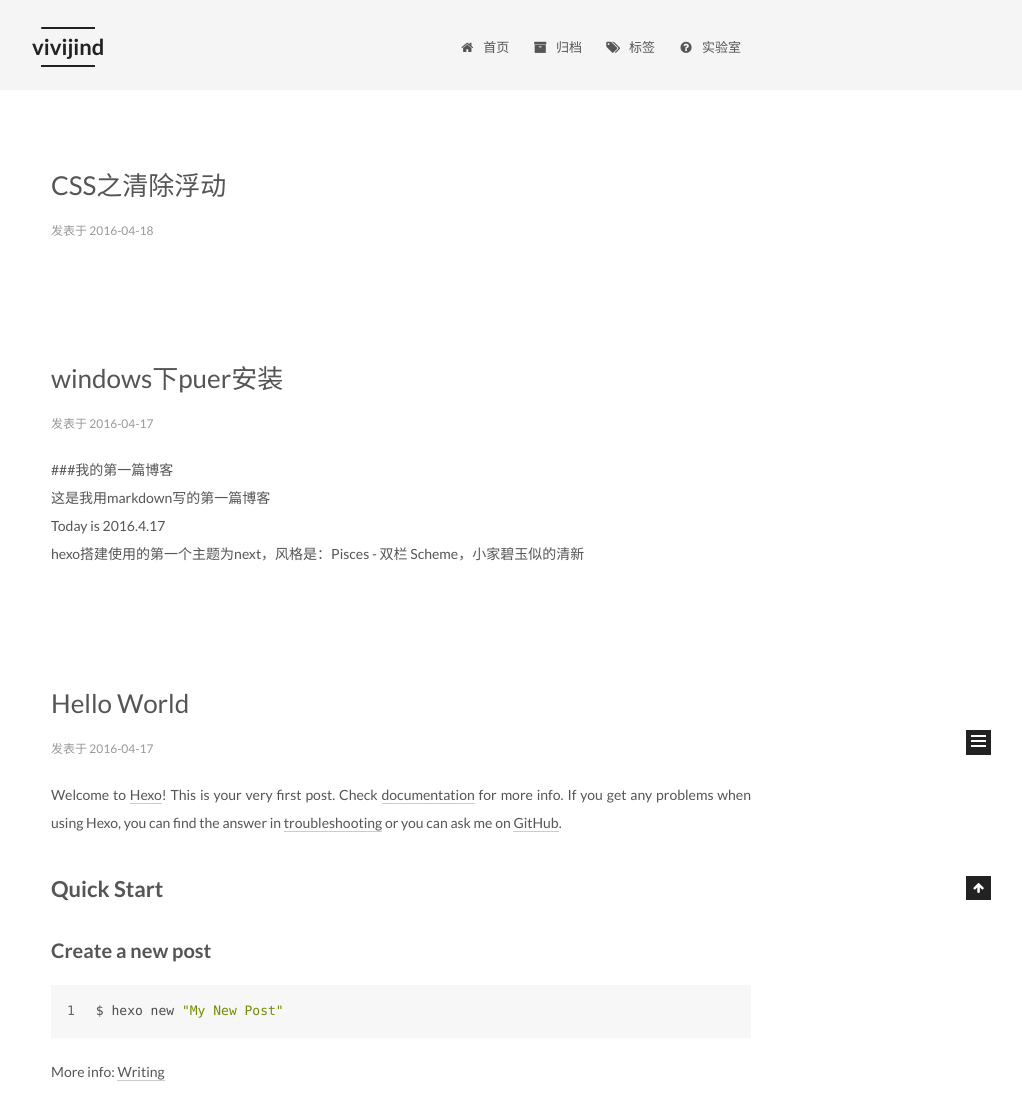
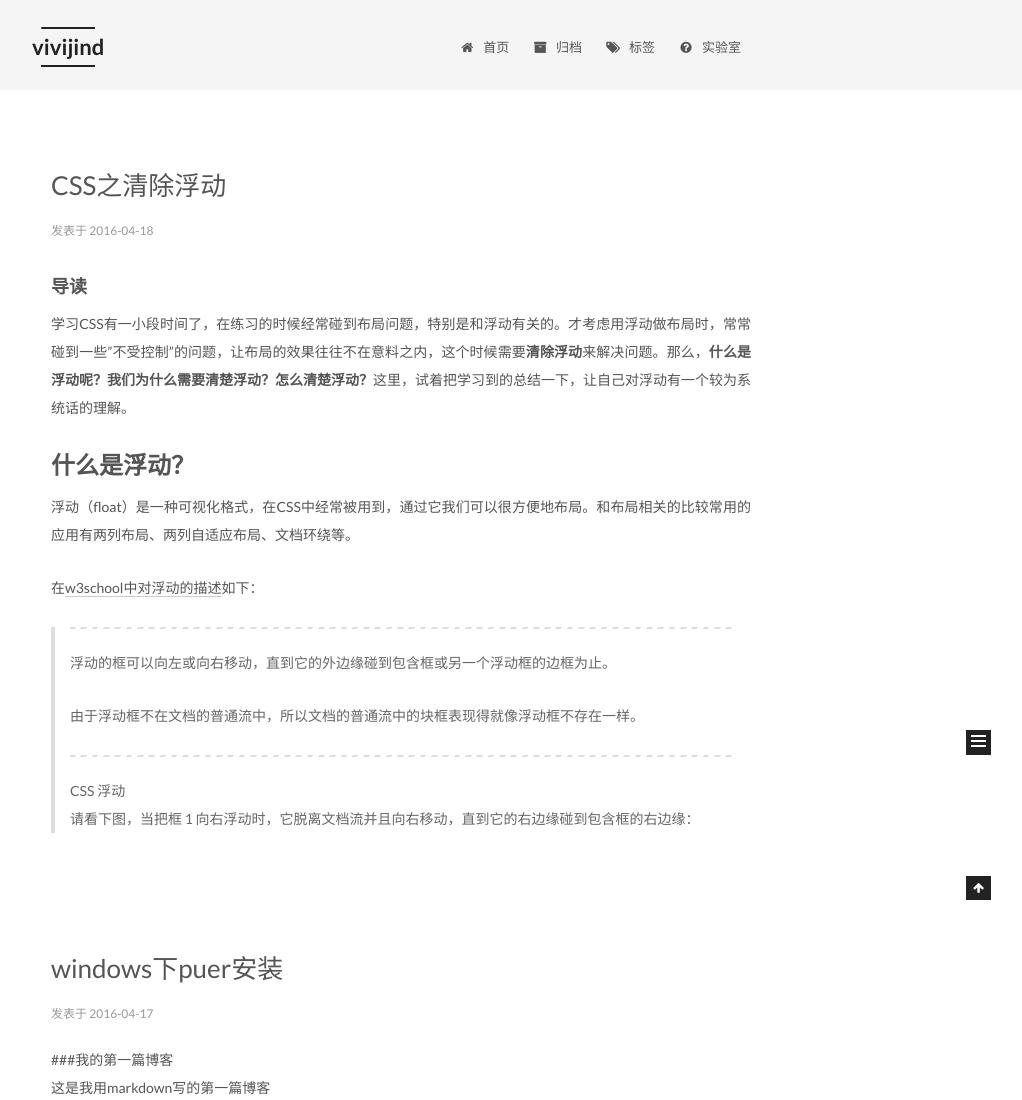
Before and after one commit to vivijind/vivijind.github.io, a plain HTML site: page index.html in a window 1280 px wide. Shown: the top 1100 px of the page, without its empty margins (239-1261 px from the left). Drawn offline with Linux system fonts and the light colour scheme.

Commit message:
Site updated: 2016-04-18 14:11:32

```diff
--- a/index.html
+++ b/index.html
@@ -283,6 +283,16 @@
 
 
 
+            <h4 id="导读"><a href="#导读" class="headerlink" title="导读"></a>导读</h4><p>学习CSS有一小段时间了，在练习的时候经常碰到布局问题，特别是和浮动有关的。才考虑用浮动做布局时，常常碰到一些”不受控制”的问题，让布局的效果往往不在意料之内，这个时候需要<strong>清除浮动</strong>来解决问题。那么，<strong>什么是浮动呢？我们为什么需要清楚浮动？怎么清楚浮动？</strong>这里，试着把学习到的总结一下，让自己对浮动有一个较为系统话的理解。</p>
+<h1 id="什么是浮动？"><a href="#什么是浮动？" class="headerlink" title="什么是浮动？"></a>什么是浮动？</h1><p>浮动（float）是一种可视化格式，在CSS中经常被用到，通过它我们可以很方便地布局。和布局相关的比较常用的应用有两列布局、两列自适应布局、文档环绕等。</p>
+<p>在<a href="http://www.w3school.com.cn/css/css_positioning_floating.asp" target="_blank" rel="external">w3school中对浮动的描述</a>如下：</p>
+<blockquote>
+<hr>
+<p>浮动的框可以向左或向右移动，直到它的外边缘碰到包含框或另一个浮动框的边框为止。</p>
+<p>由于浮动框不在文档的普通流中，所以文档的普通流中的块框表现得就像浮动框不存在一样。</p>
+<hr>
+<p>CSS 浮动<br>请看下图，当把框 1 向右浮动时，它脱离文档流并且向右移动，直到它的右边缘碰到包含框的右边缘：</p>
+</blockquote>
 
 
 
```
Also changed, not shown: 2016/04/18/CSS之清除浮动/index.html (+18 -5 lines).
